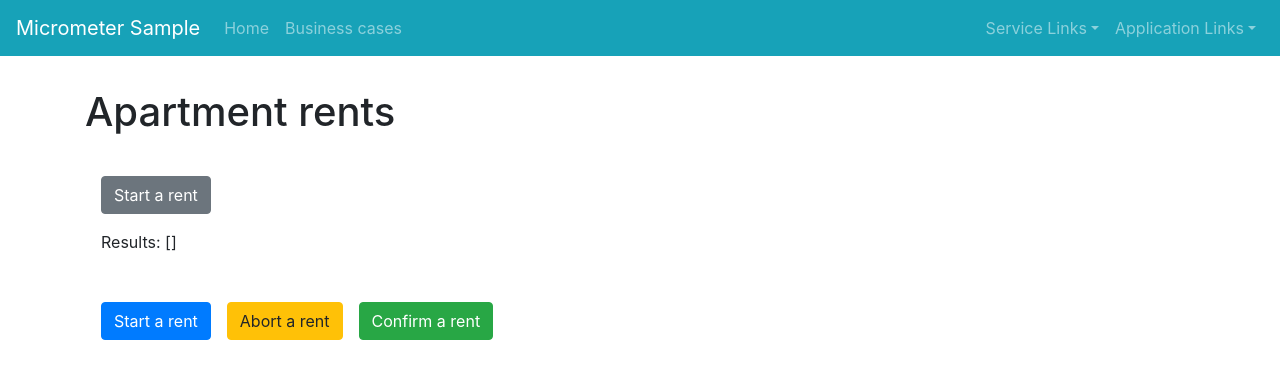
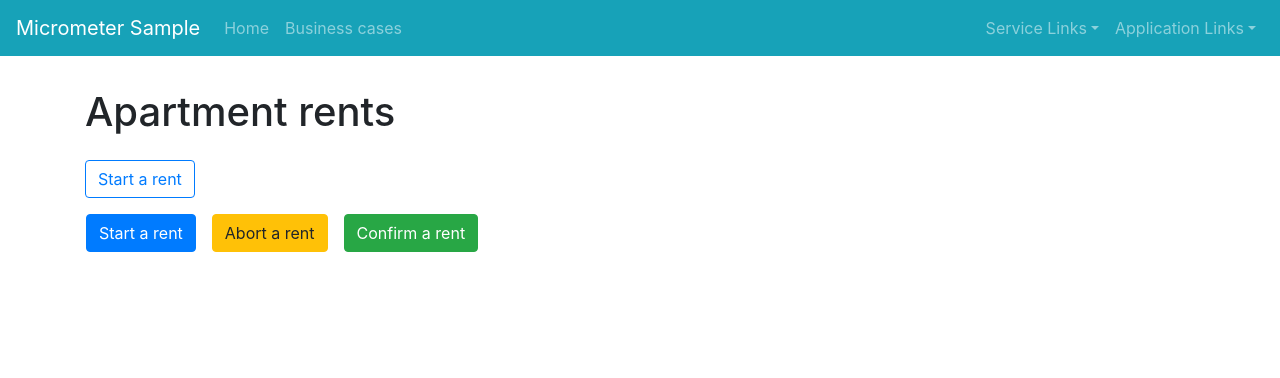
Before and after one commit to marhan/spring-boot-micrometer-sample, a Vue app in the folder frontend/: page /#/business-cases in a window 1280 px wide. Shown: the top 378 px of the page. Built offline with nearby package versions, Linux system fonts and the light colour scheme.

Commit message:
One business case view element completed.

```diff
--- a/frontend/package.json
+++ b/frontend/package.json
@@ -25,8 +25,10 @@
     "babel-core": "7.0.0-bridge.0",
     "babel-eslint": "^10.0.1",
     "babel-jest": "^23.6.0",
+    "css-loader": "^2.1.0",
     "eslint": "^5.8.0",
     "eslint-plugin-vue": "^5.0.0-0",
+    "style-loader": "^0.23.1",
     "vue-template-compiler": "^2.5.17"
   },
   "eslintConfig": {
--- a/frontend/src/components/BusinessCases.vue
+++ b/frontend/src/components/BusinessCases.vue
@@ -1,27 +1,44 @@
 <template>
-    <div class="container">
+    <b-container>
         <div class="BusinessCases">
             <div style="margin-top: 2rem; padding-bottom: 1rem;"><h1>Apartment rents</h1></div>
-            <div style="padding: 1rem;">
-                <b-button @click="callRestService()" type="button" class="btn btn-primary" style="margin-bottom: 1rem; margin-right: 1rem;">Start a rent
-                </b-button>
-                <div>
-                    <p>Results: {{ results }}</p>
+            <b-row>
+                <b-col cols="2">
+                    <b-button @click="callStartRentApartmentService()" variant="outline-primary">Start a rent
+                    </b-button>
+                </b-col>
+                <b-col>
+                    <b-alert :show="showStartRentApartmentServiceError===false && results.length > 0"
+                             variant="success">
+                        <h4>Success</h4>
+                        <hr>
+                        <p class="mb-0">{{ results }}</p>
+                    </b-alert>
+                    <b-alert :show="showStartRentApartmentServiceError"
+                             @dismissed="showStartRentApartmentServiceError=false"
+                             dismissible
+                             v-for="error in errors" :key="error"
+                             variant="danger">
+                        <h4>Error</h4>
+                        <hr>
+                        <p class="mb-0">{{ error }}</p>
+                    </b-alert>
+                </b-col>
+            </b-row>
+            <div class="row">
+                <div style="padding: 1rem;">
+                    <button @click="callStartRentApartmentService()" type="button" class="btn btn-primary"
+                            style="margin-bottom: 1rem; margin-right: 1rem;">Start a rent
+                    </button>
+                    <button type="button" class="btn btn-warning" style="margin-bottom: 1rem; margin-right: 1rem;">Abort a rent
+                    </button>
+                    <button type="button" class="btn btn-success" style="margin-bottom: 1rem; margin-right: 1rem;">
+                        Confirm a rent
+                    </button>
                 </div>
             </div>
-            <div style="padding: 1rem;">
-                <button @click="callRestService()" type="button" class="btn btn-primary"
-                        style="margin-bottom: 1rem; margin-right: 1rem;">Start a rent
-                </button>
-                <button type="button" class="btn btn-warning" style="margin-bottom: 1rem; margin-right: 1rem;">Abort a
-                    rent
-                </button>
-                <button type="button" class="btn btn-success" style="margin-bottom: 1rem; margin-right: 1rem;">Confirm a
-                    rent
-                </button>
-            </div>
         </div>
-    </div>
+    </b-container>
 </template>
 
 <script>
@@ -37,23 +54,25 @@
         data() {
             return {
                 results: [],
-                errors: []
+                errors: [],
+                showStartRentApartmentServiceError: false,
             }
         },
 
         methods: {
             // Fetches posts when the component is created.
-            callRestService() {
+            callStartRentApartmentService() {
 
                 AXIOS.get(`/apartment/start-rent-apartment/1`)
-                    .then(response =>  {
+                    .then(response => {
                         // JSON responses are automatically parsed.
                         this.results = response.data;
-                        console.log(response.data);
+
                     })
                     .catch(error => {
-                        console.log(error);
-                        //this.data.errors.push(error);
+                        this.errors = [];
+                        this.errors.push(error.message);
+                        this.showStartRentApartmentServiceError = true;
                     })
             }
         }
```
Also changed, not shown: 1 other file (tests, documents, lock files or other folders).
